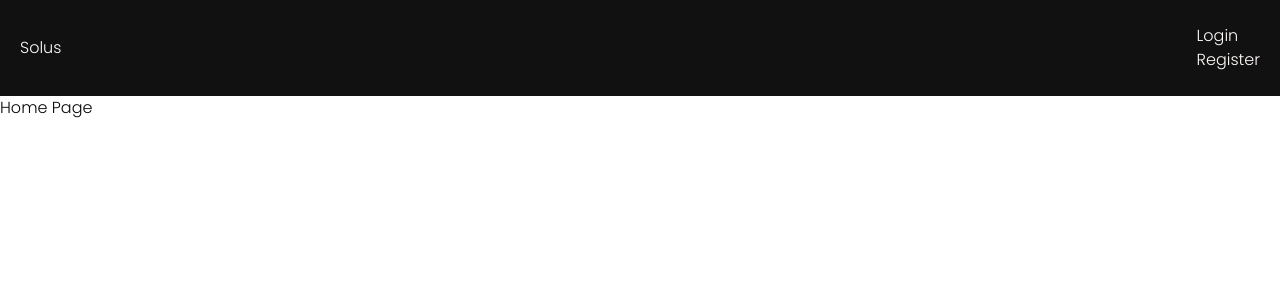
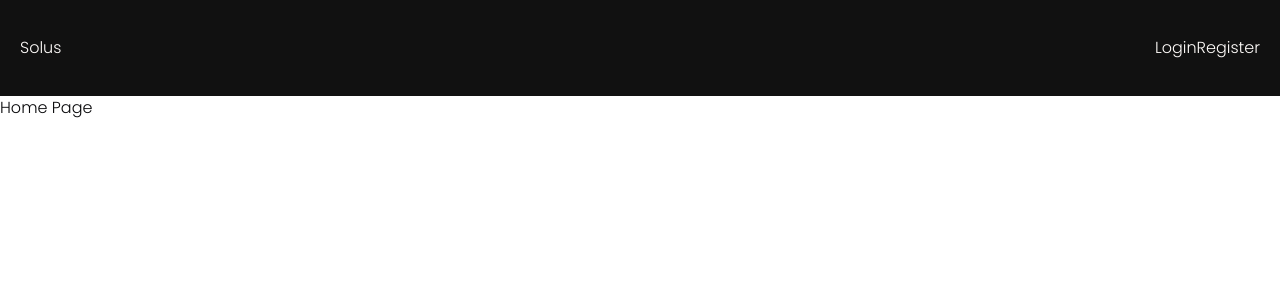
Before and after one commit to Nimira43/Animated-Menu-Effect-II, a Next.js app: page / in a window 1280 px wide. Shown: the top 300 px of the page. Built offline with nearby package versions, Linux system fonts and the light colour scheme; no server answers; a web font is replaced by a local one.

Commit message:
Using the useAuth hook to conditionally render content based on the user's authentication status.

```diff
--- a/app/layout.tsx
+++ b/app/layout.tsx
@@ -4,6 +4,7 @@ import './globals.css'
 // import { GiStripedSun } from 'react-icons/gi'
 import Link from 'next/link'
 import { AuthProvider } from '@/context/auth'
+import AuthButtons from '@/components/auth-buttons'
 
 const poppins = Poppins({
   subsets: ['latin'],
@@ -28,18 +29,7 @@ export default function RootLayout({
             <Link href='/'>Solus</Link>
             <ul>
               <li>
-                <Link
-                  href='/login'
-                >
-                  Login
-                </Link>
-              </li>
-              <li>
-                <Link
-                  href='/register'
-                >
-                  Register
-                </Link>
+                <AuthButtons />
               </li>
             </ul>
           </nav>
--- /dev/null
+++ b/components/auth-buttons.tsx
@@ -0,0 +1,29 @@
+'use client'
+
+import { useAuth } from '@/context/auth'
+import Link from 'next/link'
+
+export default function AuthButtons() {
+  const auth = useAuth()
+
+  return (
+    <div>
+      {!!auth?.currentUser && (
+        <>
+          <div>{auth.currentUser.email}</div>
+          <div>Logout</div>
+        </>
+      )}
+      {!auth?.currentUser &&
+        <>
+          <Link href='/login'>
+            Login
+          </Link>
+          <Link href='/register'>
+            Register
+          </Link>
+        </>
+      }
+    </div>
+  )
+}
```
